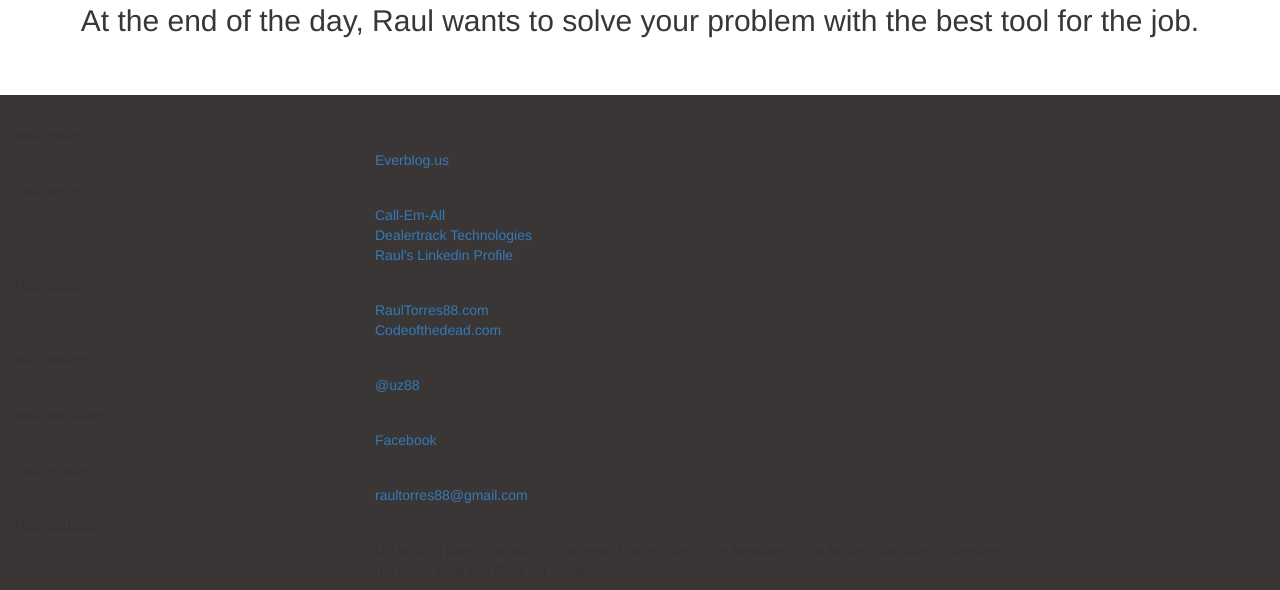
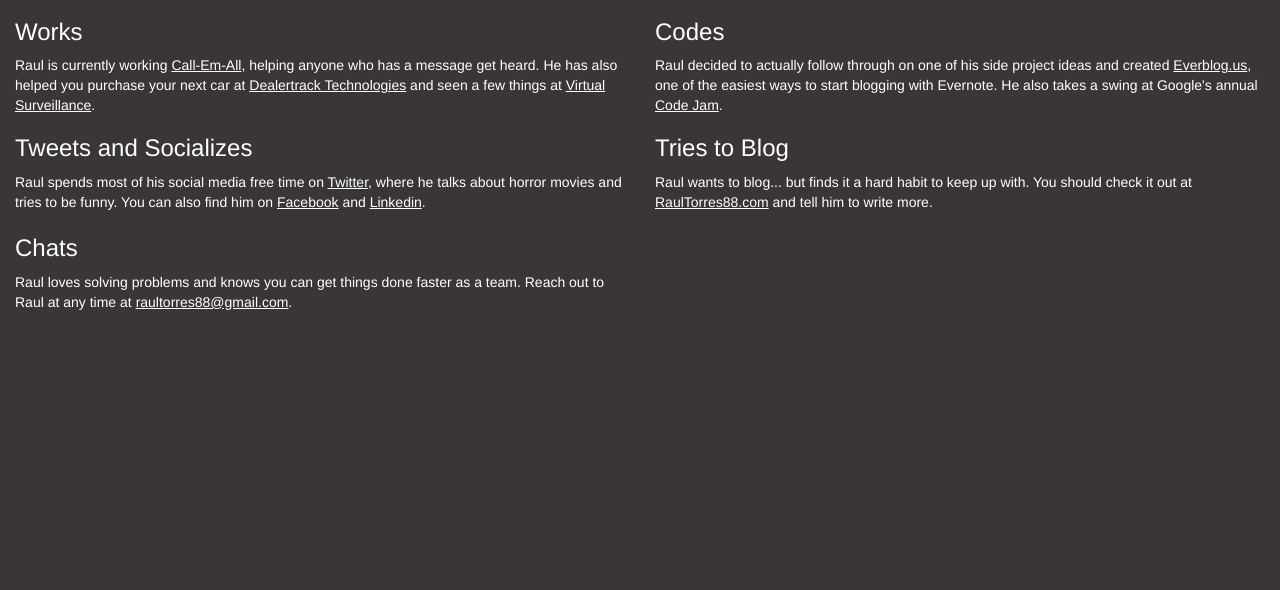
Before and after one commit to raultorres88/raultorres88.github.io, a plain HTML site: page index.html in a window 1280 px wide. Shown: the part 303-893 px from the top of the page. After the commit the page ends 800 px from the top, so only its background shows below. Drawn offline with nearby package versions, Linux system fonts and the light colour scheme.

Commit message:
First run through of an updated site

```diff
--- a/index.html
+++ b/index.html
@@ -31,6 +31,8 @@
         #SubHeader
         {
           background-color: #fff;
+          margin: 0px;
+          padding: 0px;
         }
 
         #title {
@@ -49,6 +51,27 @@
         {
           text-decoration: underline;
         }
+
+        .actionTitle
+        {
+          color: white;
+          margin-top: 0;
+          display: inline;
+          vertical-align: top;
+        }
+
+        .actionDescription
+        {
+          color: white;
+          min-height: 100px;
+        }
+
+        .actionDescription a:link, .actionDescription a:visited,
+        .actionDescription a:hover, .actionDescription a:active
+        {
+          color: white;
+          text-decoration: underline;
+        }
       </style>
     </head>
     <body>
@@ -62,69 +85,34 @@
       <div id="SubHeader" class="jumbotron">
         <div class="container">
           <h2 class="subtitle">Raul <span id="actionWord">codes</span>.</h2>
-          <h2 class="subtitle">At the end of the day, Raul wants to solve your problem with the best tool for the job.</h2>
-
-
+          <h2 class="subtitle">Raul wants to solve your problems with the best tool for the job.</h2>
         </div>
       </div>
       <div class="container-fluid">
        <div class="row">
-         <div class="col-md-3">Raul.codes</div>
-         <div class="col-md-9">
-          <ul>
-           <li><a href="http://Everblog.us">Everblog.us</a></li>
-         </ul>
+         <div class="col-sm-6 col-xs-12 actionDescription">
+           <h3>Works</h3>
+           Raul is currently working <a href="https://www.call-em-all.com/">Call-Em-All</a>, helping anyone who has a message get heard. He has also helped you purchase your next car at <a href="https://www.dealertrack.com/">Dealertrack Technologies</a> and seen a few things at <a href="http://vs-us.com/">Virtual Surveillance</a>.
+         </div>
+         <div class="col-sm-6 col-xs-12 actionDescription">
+           <h3>Codes</h3>
+           Raul decided to actually follow through on one of his side project ideas and created <a href="http://Everblog.us">Everblog.us</a>, one of the easiest ways to start blogging with Evernote. He also takes a swing at Google's annual <a href="https://bitbucket.org/raultorres88/google2013">Code Jam</a>.
          </div>
        </div>
        <div class="row">
-       <div class="col-md-3">Raul.works</div>
-       <div class="col-md-9">
-        <ul>
-         <li><a href="https://www.call-em-all.com/">Call-Em-All</a></li>
-         <li><a href="https://www.dealertrack.com/">Dealertrack Technologies</a></li>
-         <li><a href="https://www.linkedin.com/in/raultorres88/">Raul's Linkedin Profile</a></li>
-       </ul>
+         <div class="col-sm-6 col-xs-12 actionDescription">
+           <h3>Tweets and Socializes</h3>
+           Raul spends most of his social media free time on <a href="https://www.twitter.com/uz88">Twitter</a>, where he talks about horror movies and tries to be funny. You can also find him on <a href="https://www.facebook.com/raultorres">Facebook</a> and <a href="https://www.linkedin.com/in/raultorres88/"> Linkedin</a>.
+         </div>
+         <div class="col-sm-6 col-xs-12 actionDescription">
+           <h3>Tries to Blog</h3>
+           Raul wants to blog... but finds it a hard habit to keep up with. You should check it out at <a href="http://www.raultorres88.com/">RaulTorres88.com</a> and tell him to write more.
          </div>
        </div>
        <div class="row">
-     <div class="col-md-3">Raul.blogs</div>
-     <div class="col-md-9">
-      <ul>
-       <li><a href="http://www.raultorres88.com/">RaulTorres88.com</a></li>
-       <li><a href="http://www.codeofthedead.com/">Codeofthedead.com</a></li>
-     </ul>
-   </div>
- </div>
- <div class="row">
-   <div class="col-md-3">Raul.tweets</div>
-   <div class="col-md-9">
-    <ul>
-     <li><a href="https://www.twitter.com/uz88">@uz88</a></li>
-   </ul>
- </div>
-</div>
-<div class="row">
- <div class="col-md-3">Raul.socializes</div>
- <div class="col-md-9">
-  <ul>
-    <li><a href="https://www.facebook.com/raultorres">Facebook</a></li>
-  </ul>
-</div>
-</div>
-<div class="row">
- <div class="col-md-3">Raul.emails</div>
- <div class="col-md-9">
-  <ul>
-    <li><a href="mailto:raultorres88@gmail.com">raultorres88@gmail.com</a></li>
-  </ul>
-</div>
-</div>
-<div class="row">
- <div class="col-md-3">Raul.updates</div>
- <div class="col-md-9">
-  <ul>
-    <li><p style="width:75%">My landing page is a work in progress, I have a few more iterations to go before I consider it complete. Let me know what you think via Twitter</p></li>
-  </ul>
+         <div class="col-sm-6 col-xs-12 actionDescription">
+           <h3>Chats</h3>
+           Raul loves solving problems and knows you can get things done faster as a team. Reach out to Raul at any time at <a href="mailto:raultorres88@gmail.com">raultorres88@gmail.com</a>.
          </div>
        </div>
      </div>
@@ -142,12 +130,5 @@ var wordIndex = 1;
       });
 
     </script>
-
-
   </body>
-
-
-
-
-
   </html>
```
Lines whose indentation alone changed are shown as unchanged.
